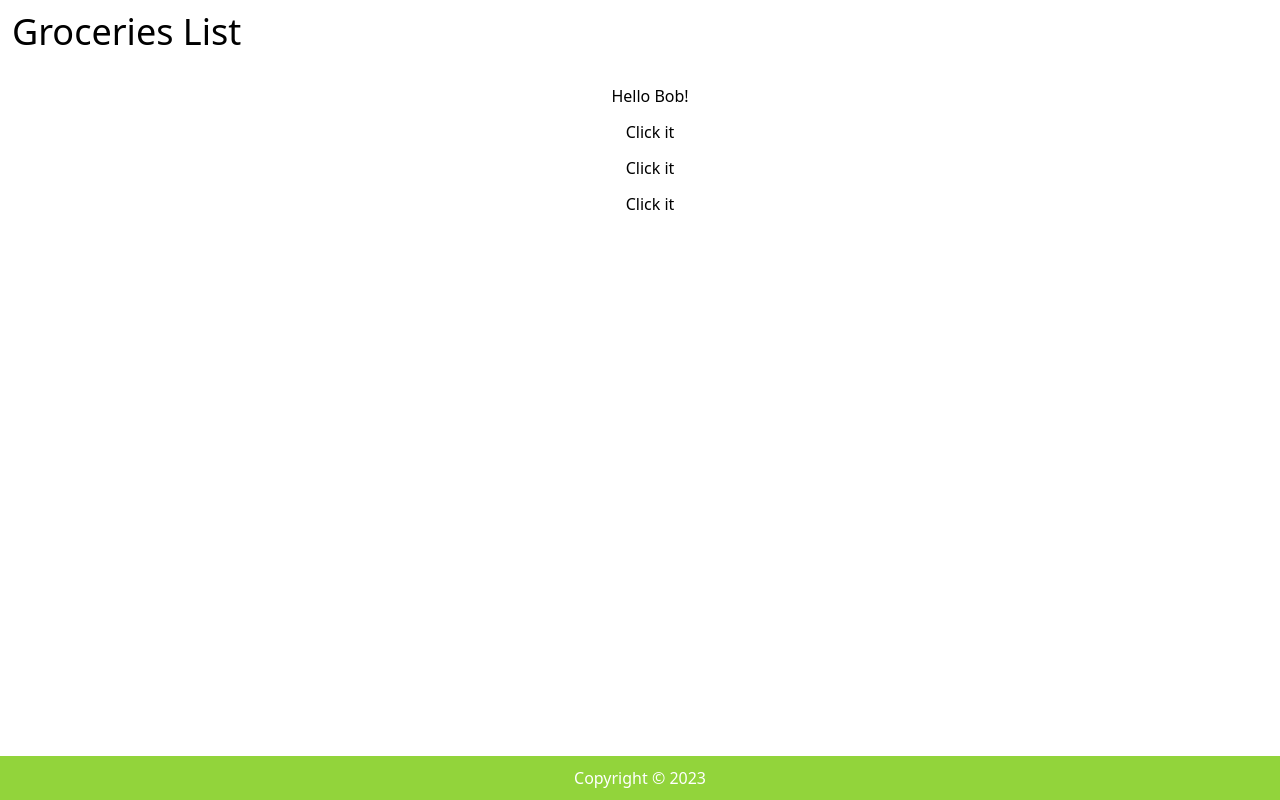
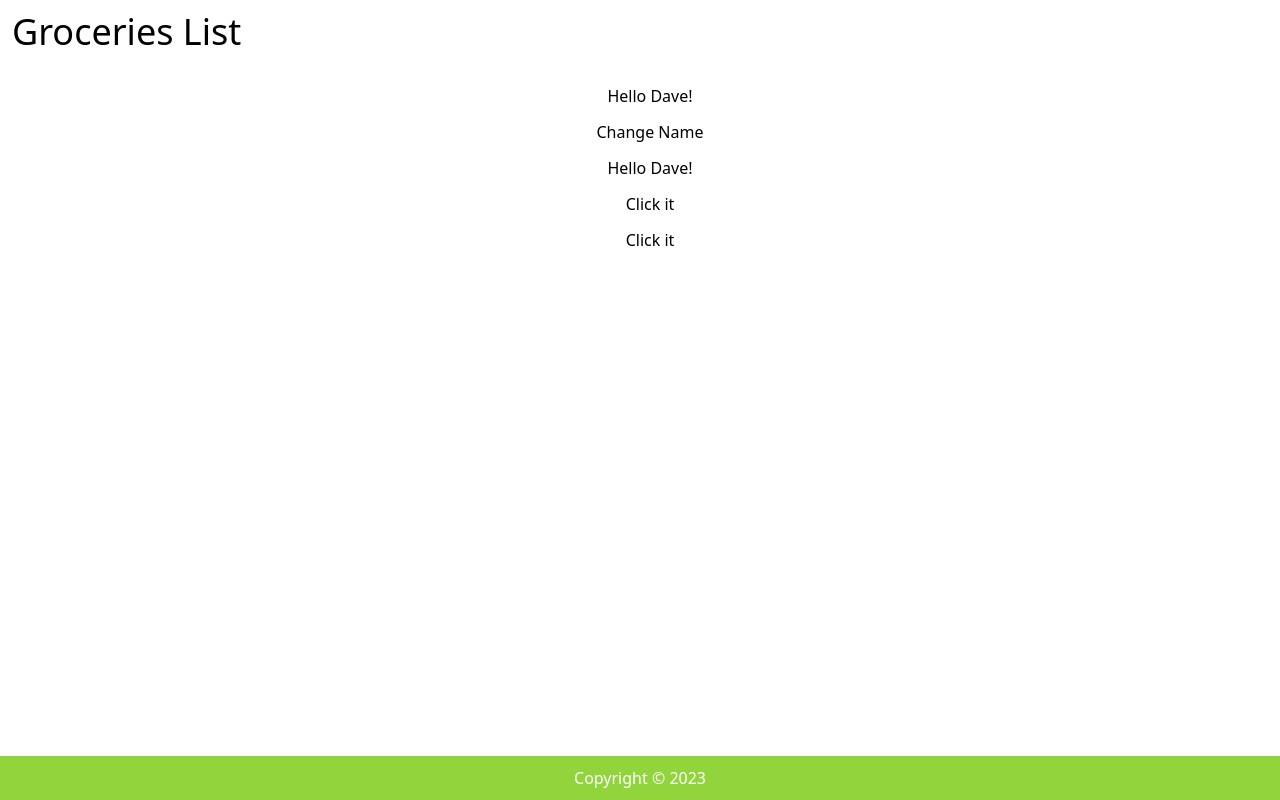
Before and after one commit to Buyaki01/hello-react, a React (Create React App) app: page / in a window 1280 px wide. Built offline with nearby package versions, Linux system fonts and the light colour scheme; the HTML template or start-up script is replaced by a standard one.

Commit message:
Add useState for name and setName

```diff
--- a/src/Content.js
+++ b/src/Content.js
@@ -2,10 +2,11 @@ import { useState } from "react";
 
 const Content = () => {
   const [name, setName] = useState('Dave');
+
   const handleNameChange = () => {
     const names = ['Bob', 'Kevin', 'Dave'];
     const int = Math.floor(Math.random() * 3);
-    return names[int];
+    setName(names[int]);
   }
 
   const handleClick = () => {
@@ -22,10 +23,14 @@ const Content = () => {
 
   return(
     <main className="mt-8 ml-5 text-center">
-      <p onDoubleClick={handleClick}> Hello {handleNameChange()}!</p>
+      <p onDoubleClick={handleClick}> Hello {name}!</p>
 
       <div className="mt-3">
-        <button onClick={handleClick}>Click it</button>
+        <button onClick={handleNameChange}>Change Name</button>
+      </div>
+
+      <div className="mt-3">
+        <button onClick={handleNameChange}>Hello {name}!</button>
       </div>
 
       <div className="mt-3">
```
